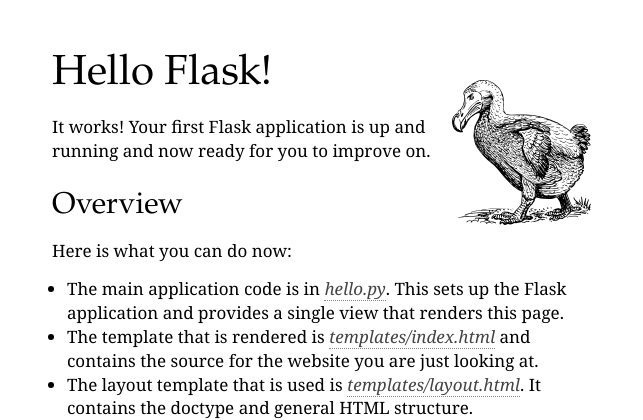
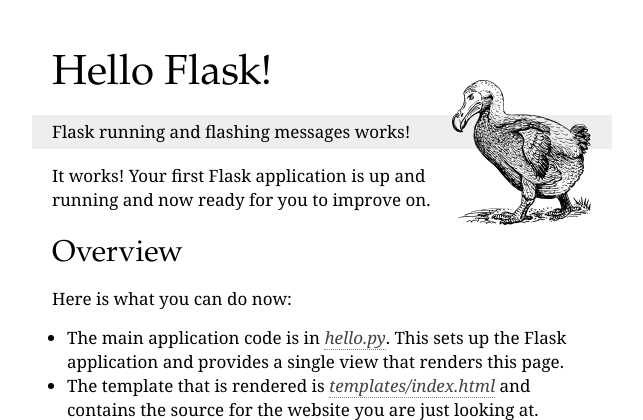
Before and after one commit to mitsuhiko/flask-kitchensink, a Flask app: page / in a window 1280 px wide. Shown: the top 420 px of the page, without its empty margins (318-961 px from the left). Run offline with Flask 2, Linux system fonts and the light colour scheme.

Commit message:
Flask-Kitchensink now also sets up flashing messages and a development secret key.

```diff
--- a/example-code/hello.py
+++ b/example-code/hello.py
@@ -1,10 +1,12 @@
 # -*- coding: utf-8 -*-
-from flask import Flask, render_template
+from flask import Flask, render_template, flash
 
 app = Flask(__name__)
+app.secret_key = 'development secret key'
 app.debug = True
 
 
 @app.route('/')
 def index():
+    flash('Flask running and flashing messages works!')
     return render_template('index.html')
--- a/example-code/static/style.css
+++ b/example-code/static/style.css
@@ -16,3 +16,5 @@
 pre          { padding: 7px 30px; margin: 15px -30px; line-height: 1.3; }
 p            { line-height: 1.4; margin: 15px 0; }
 ul           { line-height: 1.4; margin: 15px 0 0 0; padding: 0 15px; }
+ul.flashes   { margin: 15px -20px; padding: 5px 20px; list-style: none;
+               background: #eee; }
--- a/example-code/templates/layout.html
+++ b/example-code/templates/layout.html
@@ -11,6 +11,15 @@
       <div class=header>
         <h1>Hello Flask!</h1>
       </div>
+      {%- with messages = get_flashed_messages() %}
+        {%- if messages %}
+          <ul class=flashes>
+          {%- for message in messages %}
+            <li>{{ message }}</li>
+          {%- endfor %}
+          </ul>
+        {%- endif %}
+      {%- endwith %}
       <div class=contents>
         {% block body %}{% endblock %}
       </div>
```
